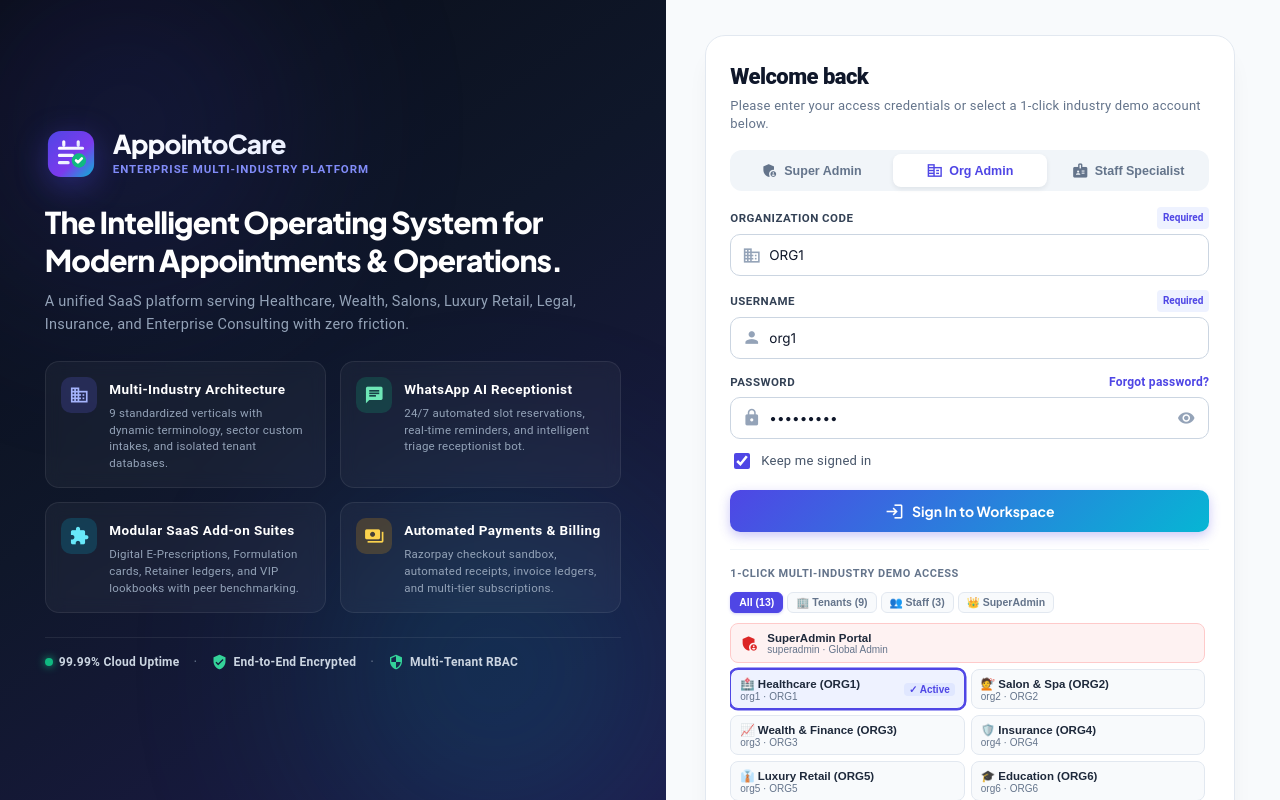
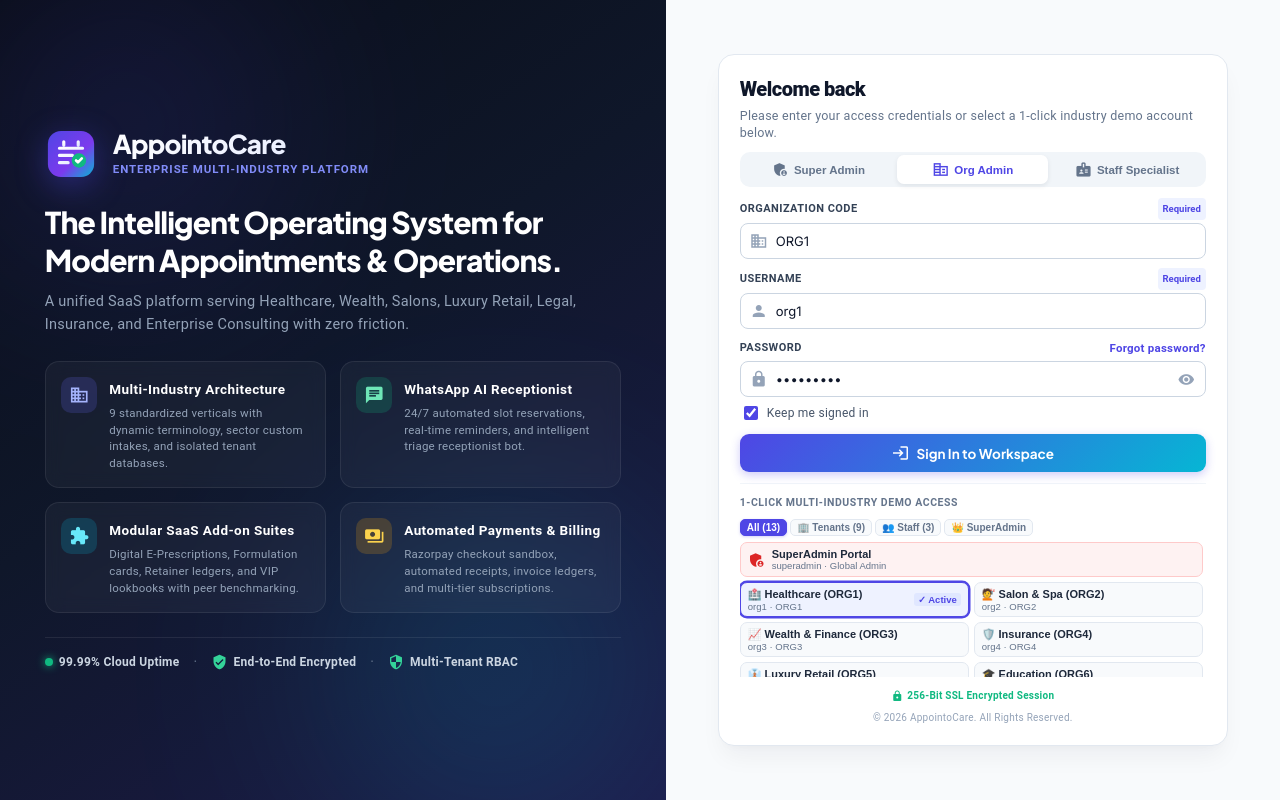
Before and after one commit to vjamalpure/AppointoCare, an Angular app in the folder appointocare-frontend/: page /login in a window 1280 px wide. Built offline with nearby package versions, Linux system fonts and the light colour scheme; no server answers.

Commit message:
fix(ui): remove unnecessary scrollbars on left and right sections by compacting layout to fit single screen

```diff
--- a/appointocare-frontend/src/app/auth/login/login.component.scss
+++ b/appointocare-frontend/src/app/auth/login/login.component.scss
@@ -20,12 +20,11 @@
   max-height: 100vh;
   background: linear-gradient(145deg, #090d16 0%, #0f172a 45%, #1e1b4b 100%);
   position: relative;
-  overflow-y: auto;
-  overflow-x: hidden;
+  overflow: hidden;
   display: flex;
   flex-direction: column;
   justify-content: center;
-  padding: clamp(1.75rem, 2.8vw, 3.5rem) clamp(2rem, 3.5vw, 4.5rem);
+  padding: clamp(1.5rem, 2.5vw, 3rem) clamp(2rem, 3.5vw, 4rem);
   color: #ffffff;
   box-sizing: border-box;
 
@@ -251,45 +250,44 @@
   flex-direction: column;
   align-items: center;
   justify-content: flex-start;
-  padding: 1.5rem 1.25rem;
+  padding: 1rem 1.25rem;
   position: relative;
   overflow-y: auto;
   overflow-x: hidden;
   box-sizing: border-box;
-  scrollbar-gutter: stable;
 }
 
 .auth-card-wrapper {
   width: 100%;
-  max-width: 530px;
+  max-width: 510px;
   margin: auto 0;
-  padding: 1rem 0;
+  padding: 0;
 }
 
 .auth-card {
   background: #ffffff;
   border: 1px solid #e2e8f0;
-  border-radius: 20px;
-  padding: clamp(1.25rem, 2vw, 1.75rem);
-  box-shadow: 0 20px 25px -5px rgba(15, 23, 42, 0.06), 0 8px 10px -6px rgba(15, 23, 42, 0.04);
+  border-radius: 16px;
+  padding: 1.25rem 1.5rem 1.15rem;
+  box-shadow: 0 15px 25px -5px rgba(15, 23, 42, 0.05), 0 6px 10px -6px rgba(15, 23, 42, 0.03);
 }
 
 .auth-header {
-  margin-bottom: 1.15rem;
+  margin-bottom: 0.75rem;
 
   h2 {
-    font-size: 22px;
+    font-size: 20px;
     font-weight: 800;
     color: #0f172a;
     letter-spacing: -0.025em;
-    margin: 0 0 4px 0;
+    margin: 0 0 2px 0;
   }
 
   p {
-    font-size: 13px;
+    font-size: 12.5px;
     color: #64748b;
     margin: 0;
-    line-height: 1.45;
+    line-height: 1.4;
   }
 }
 
@@ -297,10 +295,10 @@
 .role-tabs-nav {
   display: flex;
   background: #f1f5f9;
-  border-radius: 12px;
-  padding: 4px;
-  gap: 4px;
-  margin-bottom: 1.15rem;
+  border-radius: 10px;
+  padding: 3px;
+  gap: 3px;
+  margin-bottom: 0.75rem;
 }
 
 .role-pill-btn {
@@ -308,14 +306,14 @@
   display: flex;
   align-items: center;
   justify-content: center;
-  gap: 6px;
-  padding: 8px 10px;
+  gap: 5px;
+  padding: 6px 8px;
   border: none;
   background: transparent;
   color: #64748b;
-  font-size: 12.5px;
+  font-size: 11.5px;
   font-weight: 600;
-  border-radius: 8px;
+  border-radius: 7px;
   cursor: pointer;
   transition: all 0.2s cubic-bezier(0.16, 1, 0.3, 1);
 
@@ -383,28 +381,28 @@
 .login-form {
   display: flex;
   flex-direction: column;
-  gap: 0.95rem;
+  gap: 0.65rem;
 }
 
 .form-group {
   display: flex;
   flex-direction: column;
-  gap: 5px;
+  gap: 3px;
 
   label {
     display: flex;
     align-items: center;
     justify-content: space-between;
-    font-size: 11.5px;
+    font-size: 11px;
     font-weight: 700;
     color: #334155;
     text-transform: uppercase;
     letter-spacing: 0.04em;
 
     .field-badge {
-      font-size: 10px;
+      font-size: 9.5px;
       font-weight: 700;
-      padding: 1px 6px;
+      padding: 1px 5px;
       border-radius: 4px;
       text-transform: none;
       letter-spacing: normal;
@@ -432,7 +430,7 @@
     align-items: center;
 
     .forgot-link {
-      font-size: 12px;
+      font-size: 11.5px;
       font-weight: 600;
       color: #4f46e5;
 
@@ -450,21 +448,21 @@
 
   .field-icon {
     position: absolute;
-    left: 12px;
-    font-size: 19px;
-    width: 19px;
-    height: 19px;
+    left: 10px;
+    font-size: 18px;
+    width: 18px;
+    height: 18px;
     color: #94a3b8;
     pointer-events: none;
   }
 
   .std-input {
-    padding-left: 38px;
-    padding-right: 14px;
-    height: 42px;
-    font-size: 13.5px;
+    padding-left: 35px;
+    padding-right: 12px;
+    height: 36px;
+    font-size: 13px;
     border: 1.5px solid #cbd5e1;
-    border-radius: 10px;
+    border-radius: 8px;
     background: #ffffff;
     color: #0f172a;
     transition: all 0.18s ease;
@@ -491,20 +489,20 @@
 
   .eye-toggle-btn {
     position: absolute;
-    right: 10px;
+    right: 8px;
     background: transparent;
     border: none;
     cursor: pointer;
-    padding: 4px;
+    padding: 3px;
     color: #94a3b8;
     display: flex;
     align-items: center;
     justify-content: center;
 
     mat-icon {
-      font-size: 18px;
-      width: 18px;
-      height: 18px;
+      font-size: 17px;
+      width: 17px;
+      height: 17px;
     }
 
     &:hover {
@@ -514,7 +512,7 @@
 }
 
 .field-error {
-  font-size: 11.5px;
+  font-size: 10.5px;
   color: #dc2626;
   font-weight: 500;
 }
@@ -522,20 +520,20 @@
 .remember-row {
   display: flex;
   align-items: center;
-  margin-top: -2px;
+  margin-top: -3px;
 
   .remember-label {
     display: flex;
     align-items: center;
-    gap: 8px;
-    font-size: 13px;
+    gap: 6px;
+    font-size: 12px;
     color: #475569;
     cursor: pointer;
 
     .checkbox-input {
       accent-color: #4f46e5;
-      width: 16px;
-      height: 16px;
+      width: 14px;
+      height: 14px;
       cursor: pointer;
     }
   }
@@ -543,31 +541,31 @@
 
 .submit-btn {
   width: 100%;
-  height: 42px;
+  height: 38px;
   background: var(--gradient-brand);
   color: #ffffff;
   border: none;
-  border-radius: 10px;
-  font-size: 14px;
+  border-radius: 9px;
+  font-size: 13.5px;
   font-weight: 700;
   font-family: var(--font-display);
   cursor: pointer;
   display: flex;
   align-items: center;
   justify-content: center;
-  gap: 8px;
-  box-shadow: 0 4px 12px rgba(79, 70, 229, 0.3);
+  gap: 7px;
+  box-shadow: 0 3px 10px rgba(79, 70, 229, 0.28);
   transition: all 0.2s cubic-bezier(0.16, 1, 0.3, 1);
-  margin-top: 0.35rem;
+  margin-top: 0.15rem;
 
   mat-icon {
-    font-size: 19px;
-    width: 19px;
-    height: 19px;
+    font-size: 18px;
+    width: 18px;
+    height: 18px;
   }
 
   &:hover:not(:disabled) {
-    box-shadow: 0 6px 16px rgba(79, 70, 229, 0.38);
+    box-shadow: 0 5px 14px rgba(79, 70, 229, 0.36);
     transform: translateY(-1px);
   }
 
@@ -579,8 +577,8 @@
 
 /* 1-Click Multi-Industry Demo Access */
 .demo-section {
-  margin-top: 1.15rem;
-  padding-top: 1rem;
+  margin-top: 0.75rem;
+  padding-top: 0.65rem;
   border-top: 1px solid #f1f5f9;
 
   .demo-header {
@@ -588,11 +586,11 @@
     align-items: center;
     justify-content: space-between;
     flex-wrap: wrap;
-    gap: 8px;
-    margin-bottom: 0.75rem;
+    gap: 6px;
+    margin-bottom: 0.45rem;
 
     .divider-text {
-      font-size: 11px;
+      font-size: 10.5px;
       font-weight: 700;
       color: #64748b;
       text-transform: uppercase;
@@ -601,13 +599,13 @@
 
     .demo-filter-pills {
       display: flex;
-      gap: 4px;
+      gap: 3px;
       flex-wrap: wrap;
 
       .filter-pill {
-        padding: 3px 8px;
-        border-radius: 6px;
-        font-size: 10.5px;
+        padding: 2px 6px;
+        border-radius: 5px;
+        font-size: 10px;
         font-weight: 600;
         border: 1px solid #e2e8f0;
         background: #f8fafc;
@@ -634,13 +632,13 @@
   .demo-grid {
     display: grid;
     grid-template-columns: 1fr 1fr;
-    gap: 6px;
-    max-height: 200px;
+    gap: 5px;
+    max-height: 135px;
     overflow-y: auto;
-    padding-right: 4px;
+    padding-right: 3px;
 
     &::-webkit-scrollbar {
-      width: 5px;
+      width: 4px;
     }
 
     &::-webkit-scrollbar-track {
@@ -661,15 +659,15 @@
   .demo-card-chip {
     background: #f8fafc;
     border: 1px solid #e2e8f0;
-    border-radius: 8px;
-    padding: 6px 9px;
+    border-radius: 7px;
+    padding: 4px 7px;
     text-align: left;
     cursor: pointer;
     transition: all 0.15s ease;
     display: flex;
     align-items: center;
-    gap: 8px;
-    min-height: 40px;
+    gap: 6px;
+    min-height: 35px;
     position: relative;
 
     &.admin {
@@ -679,9 +677,9 @@
 
       mat-icon {
         color: #dc2626;
-        font-size: 19px;
-        width: 19px;
-        height: 19px;
+        font-size: 18px;
+        width: 18px;
+        height: 18px;
       }
 
       .chip-title {
@@ -706,7 +704,7 @@
       flex: 1;
 
       .chip-title {
-        font-size: 11.5px;
+        font-size: 11px;
         font-weight: 700;
         color: #1e293b;
         white-space: nowrap;
@@ -715,7 +713,7 @@
       }
 
       .chip-user {
-        font-size: 10px;
+        font-size: 9.5px;
         color: #64748b;
         white-space: nowrap;
         overflow: hidden;
@@ -724,12 +722,12 @@
     }
 
     .chip-select-mark {
-      font-size: 10px;
+      font-size: 9.5px;
       font-weight: 800;
       color: #4f46e5;
       background: #e0e7ff;
-      padding: 1px 5px;
-      border-radius: 4px;
+      padding: 1px 4px;
+      border-radius: 3px;
       white-space: nowrap;
       flex-shrink: 0;
     }
@@ -753,30 +751,30 @@
 
 /* Security & Copyright Footer */
 .auth-footer {
-  margin-top: 1rem;
+  margin-top: 0.65rem;
   text-align: center;
   display: flex;
   flex-direction: column;
   align-items: center;
-  gap: 4px;
+  gap: 2px;
 
   .secure-badge {
     display: inline-flex;
     align-items: center;
-    gap: 5px;
-    font-size: 11px;
+    gap: 4px;
+    font-size: 10px;
     color: #10b981;
     font-weight: 600;
 
     mat-icon {
-      font-size: 13px;
-      width: 13px;
-      height: 13px;
+      font-size: 12px;
+      width: 12px;
+      height: 12px;
     }
   }
 
   .copyright {
-    font-size: 11px;
+    font-size: 10px;
     color: #94a3b8;
     margin: 0;
   }
```
